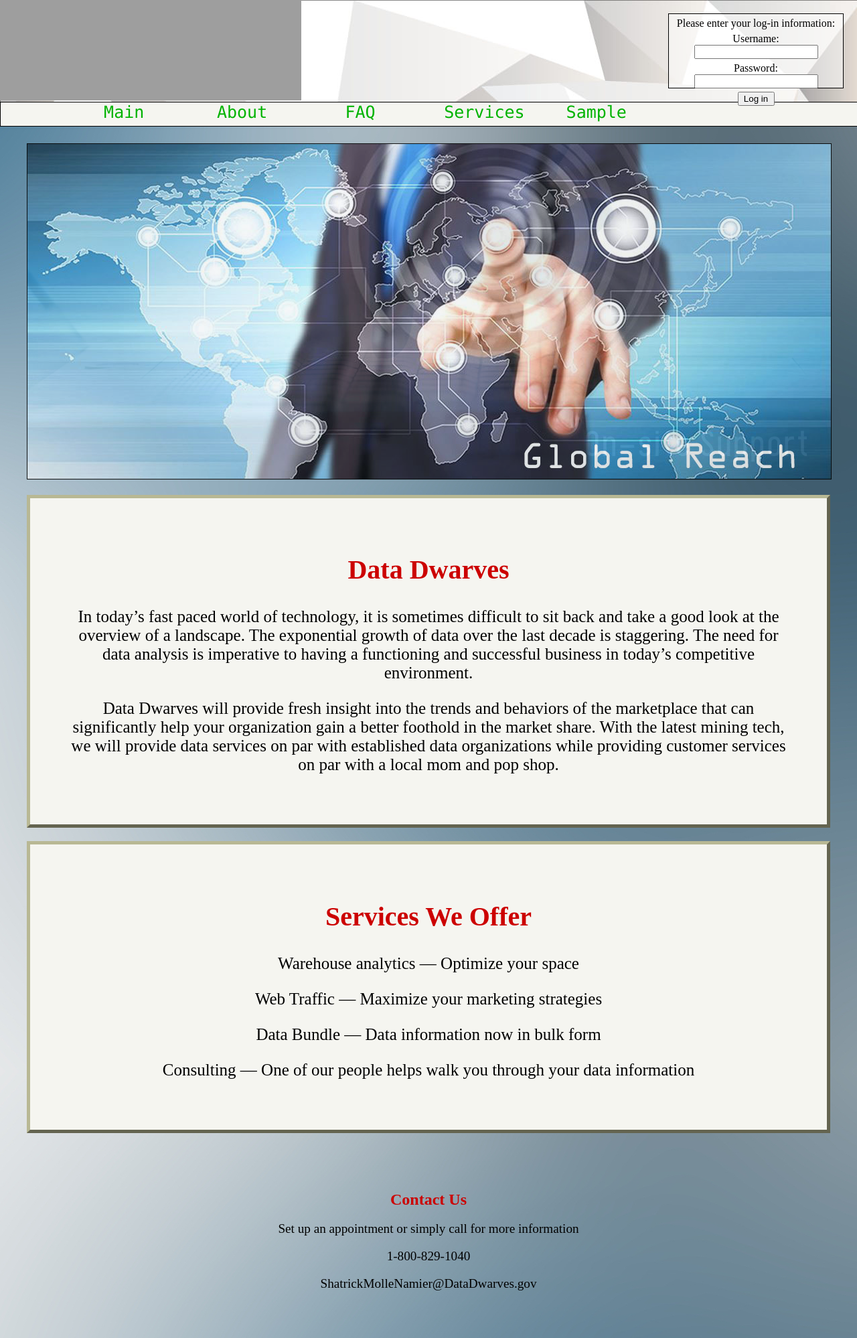
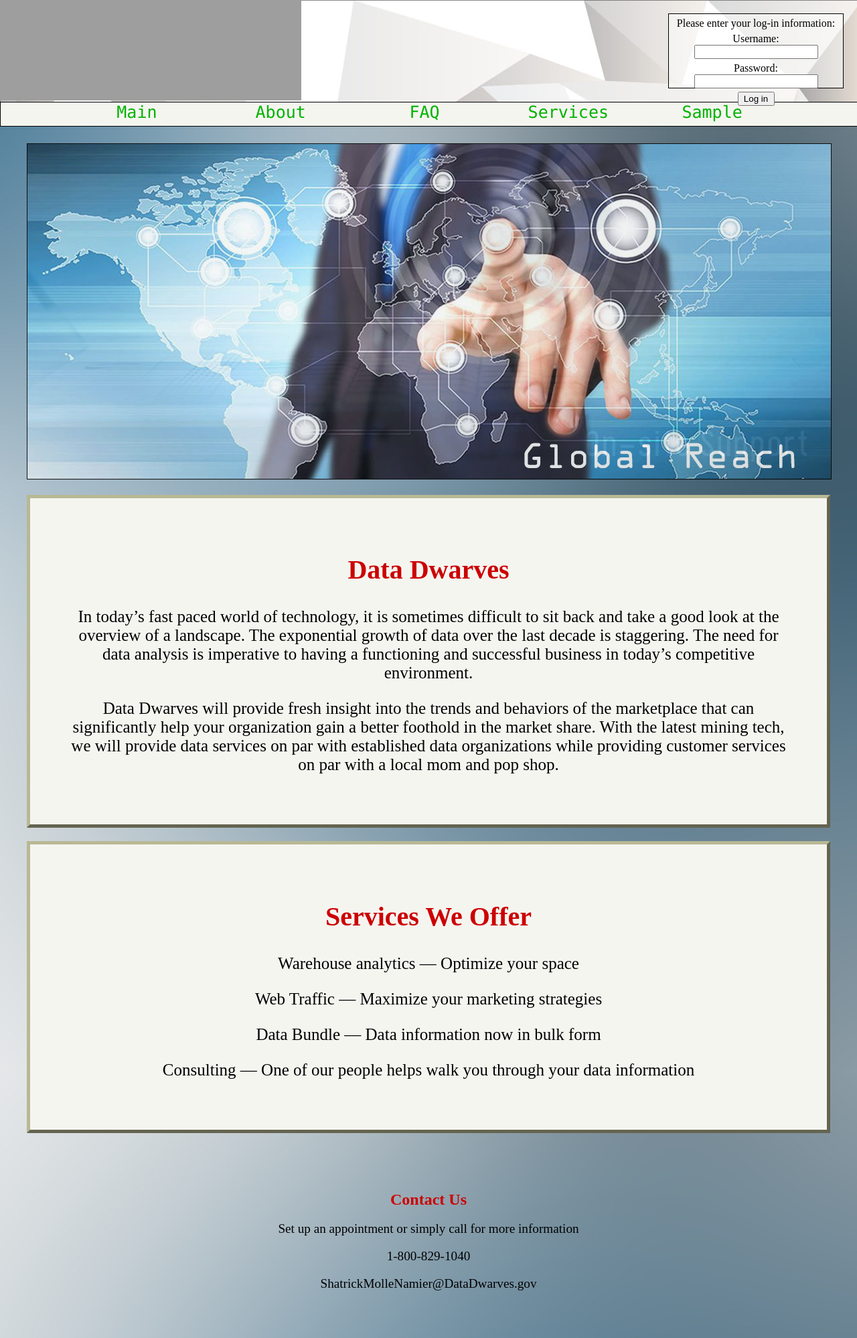
Before and after one commit to FireBeetles/full-php, a PHP site: page /cweb2101-consultingsite/ in a window 1280 px wide; the page is wider, and only the part inside the window is pictured. Shown: that part at 67% size. Run offline with PHP 8.4, Linux system fonts and the light colour scheme; grey boxes are pictures that could not be loaded.

Commit message:
Updated top menu

```diff
--- a/styles/core.css
+++ b/styles/core.css
@@ -42,7 +42,7 @@ header nav ul li {
 	float: left;
 	padding:0 5px;
 	height:100%;
-	width:8%;
+	width:11%;
 	text-align:center;
 	margin-left: 5%;
 
```
